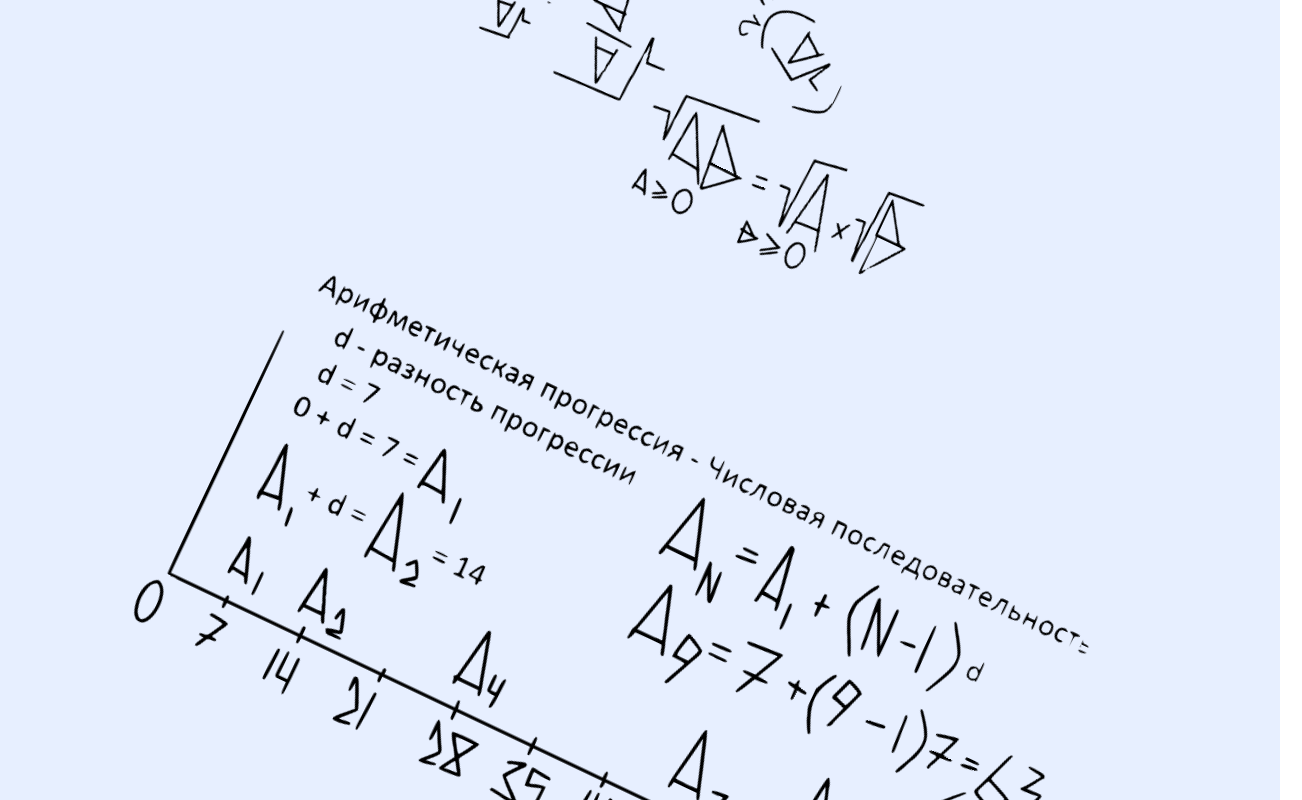
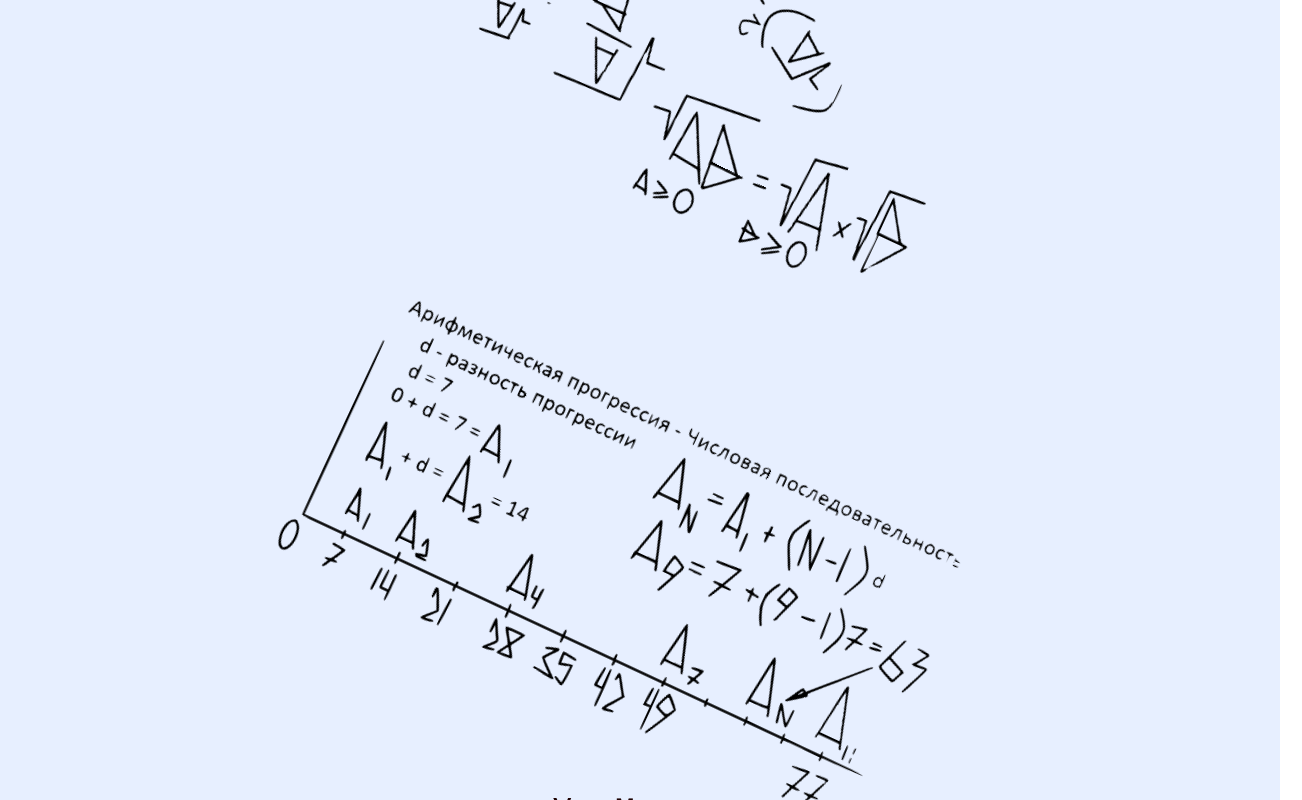
Before and after one commit to Swoopchinsky/mathematics, a React (Create React App) app: page / in a window 1280 px wide. Shown: the part 1360-2160 px from the top of the page, 1302 px wide, since content can reach past the window. Built offline with nearby package versions, Linux system fonts and the light colour scheme.

Commit message:
pravkavmin

```diff
--- a/src/App.css
+++ b/src/App.css
@@ -93,7 +93,7 @@
 }
 
 .App-ar {
-  height: 70vmin;
+  height: 50vmin;
   pointer-events: none;
   margin-top: 88px;
 
```
